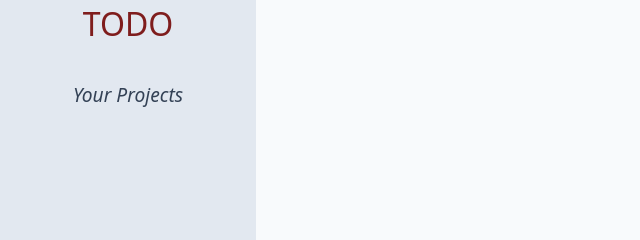
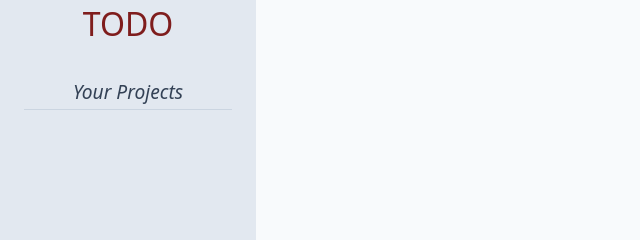
Before and after one commit to priyansh-dimri/todo-list, a website built with webpack: page src/template.html in a window 1280 px wide. Shown: the top 240 px of the page, 0-640 px from the left. Built offline with nearby package versions, Linux system fonts and the light colour scheme.

Commit message:
add border-bottom on project-heading

```diff
--- a/src/styles/styles.css
+++ b/src/styles/styles.css
@@ -47,6 +47,9 @@ body {
   font-style: italic;
   text-align: center;
   font-size: 1.2rem;
+  padding-bottom: 0.5rem;
+  border-bottom: 1px solid #cbd5e1;
+  margin: 0 1rem;
 }
 
 #projects-titles-container {
```
